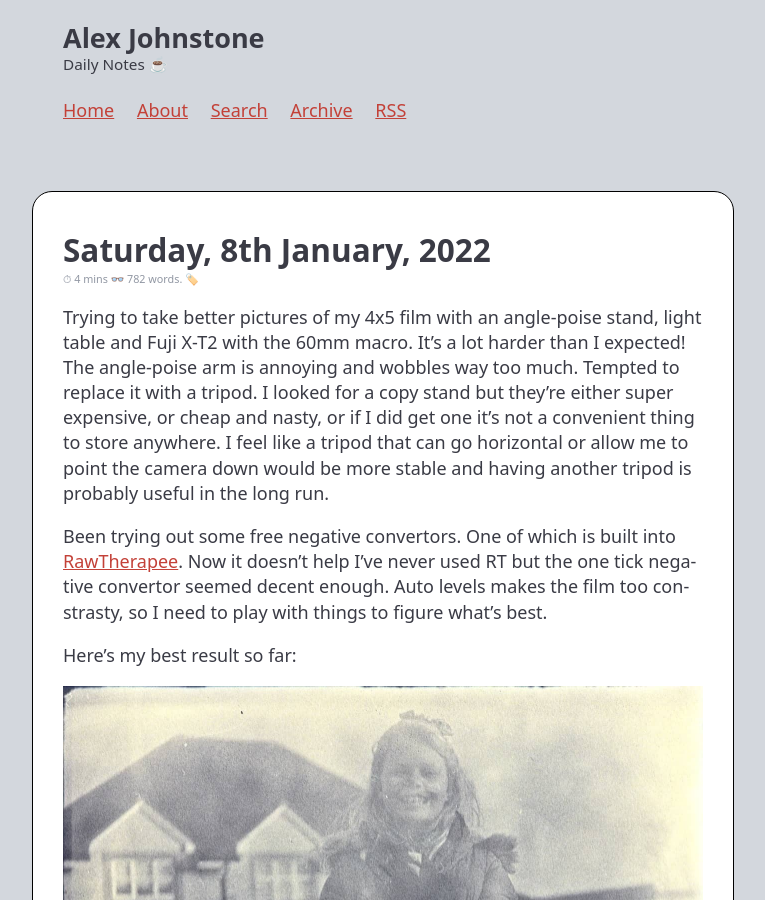
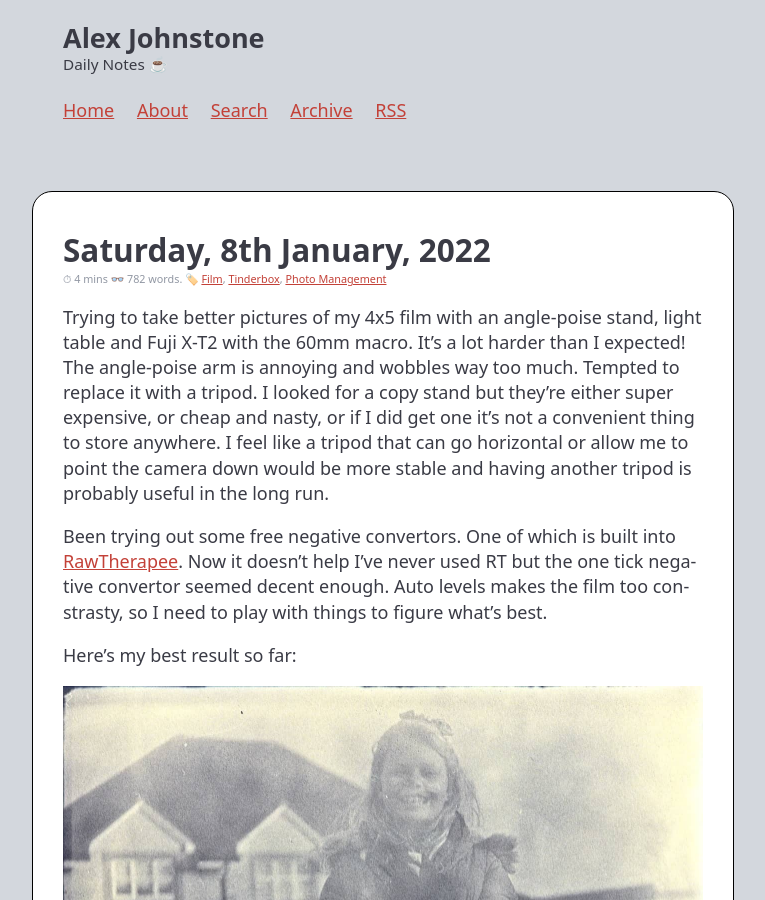
Before and after one commit to alexjj/Old-alexjj.com, a Jekyll site: the page built from _posts/2022/1. January/2022-01-08-saturday.md, in a window 1280 px wide and 900 px high. Shown: the whole window, without its empty margins (257-1022 px from the left). Built offline with Jekyll 4.4.1, drawn with Linux system fonts in a browser that asks for light colours; our own code applies the rules of GitHub Pages for plain Markdown files.

Commit message:
back on tags

```diff
--- a/_posts/2022/1. January/2022-01-08-saturday.md
+++ b/_posts/2022/1. January/2022-01-08-saturday.md
@@ -1,6 +1,7 @@
 ---
 title: Saturday, 8th January, 2022
 date: 2022-01-08
+tags: ['Film', 'Tinderbox', 'Photo Management']
 ---
 
 Trying to take better pictures of my 4x5 film with an angle-poise stand, light table and Fuji X-T2 with the 60mm macro. It's a lot harder than I expected! The angle-poise arm is annoying and wobbles way too much. Tempted to replace it with a tripod. I looked for a copy stand but they're either super expensive, or cheap and nasty, or if I did get one it's not a convenient thing to store anywhere. I feel like a tripod that can go horizontal or allow me to point the camera down would be more stable and having another tripod is probably useful in the long run.
```
